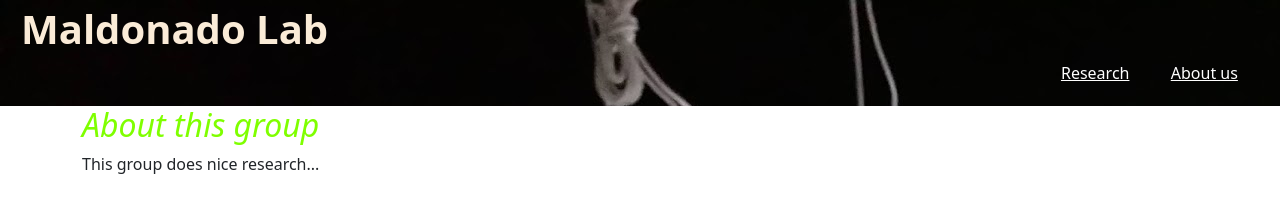
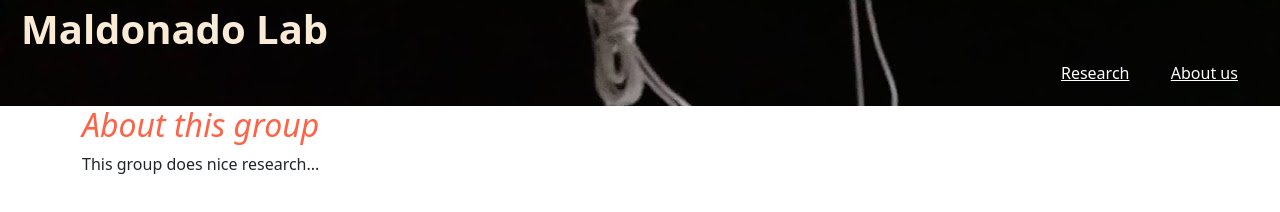
Before and after one commit to sergio-maldonado/my_website, a plain HTML site: page index.html in a window 1280 px wide. Drawn offline with nearby package versions, Linux system fonts and the light colour scheme.

Commit message:
changed header color

```diff
--- a/css/main.css
+++ b/css/main.css
@@ -32,6 +32,6 @@ header nav a {
 }
 
 main h2 {
-    color: chartreuse;
+    color: tomato;
     font-style: italic;
 }
```
